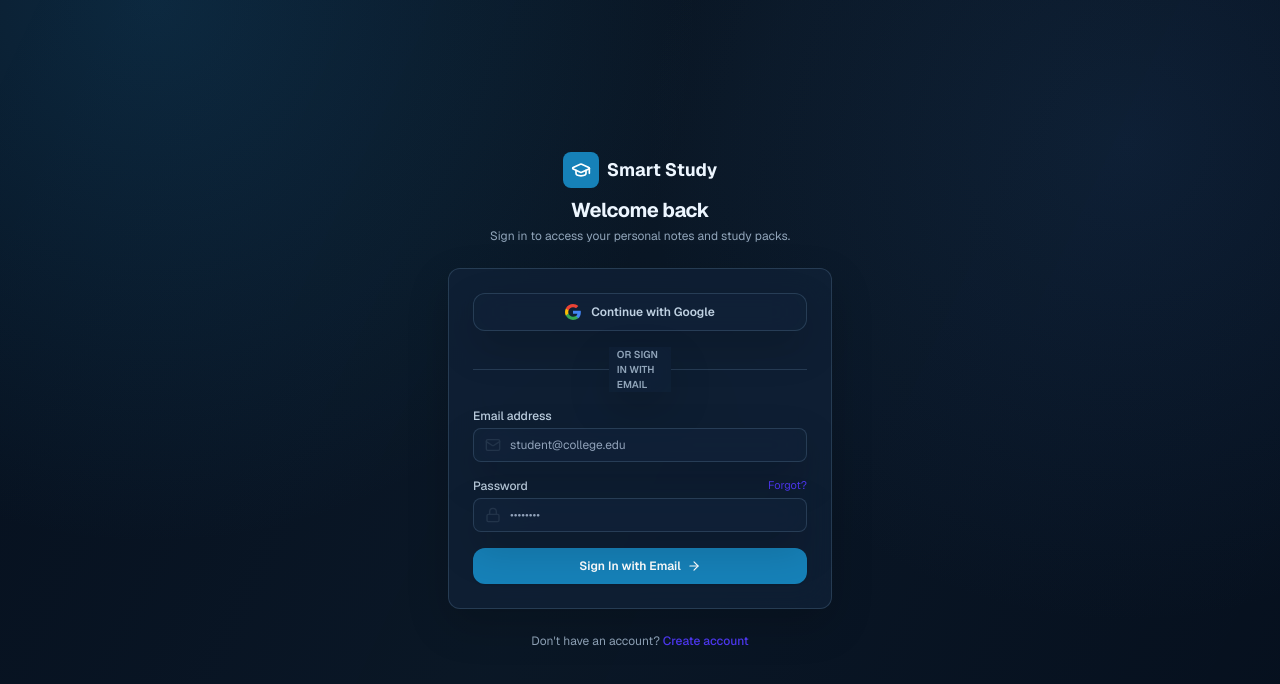
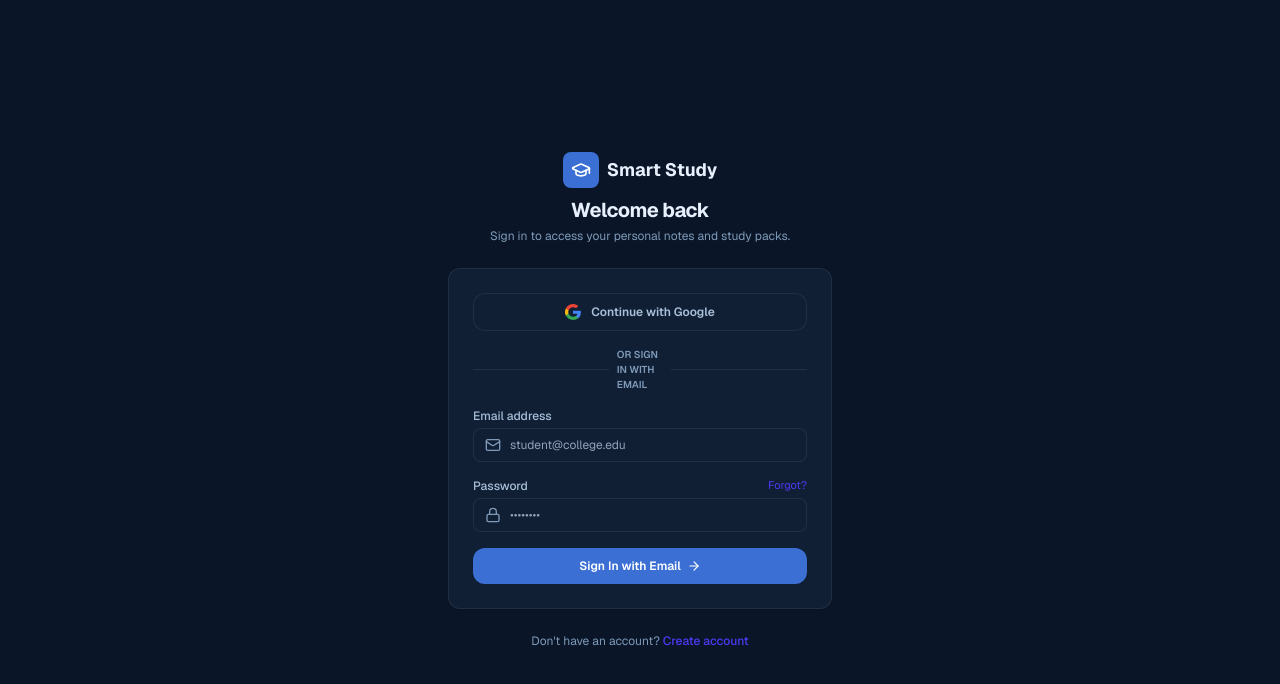
Before and after one commit to mahipatil13/NotesAi, a Next.js app: page /login in a window 1280 px wide. Shown: the top 684 px of the page. Built offline with nearby package versions, Linux system fonts and the light colour scheme; no server answers; the database is empty.

Commit message:
style: refine global visual system
Co-authored-by: Copilot <223556219+Copilot@users.noreply.github.com>

```diff
--- a/src/app/globals.css
+++ b/src/app/globals.css
@@ -2,17 +2,17 @@
 
 @layer base {
   :root {
-    --background: #07111f;
-    --foreground: #e7eef8;
-    --card: #102238;
-    --card-foreground: #e7eef8;
-    --primary: #38bdf8;
+    --background: #0a1628;
+    --foreground: #e8f0fe;
+    --card: #111f35;
+    --card-foreground: #e8f0fe;
+    --primary: #4f8ef7;
     --primary-foreground: #ffffff;
-    --secondary: #152b43;
-    --secondary-foreground: #d8e6f4;
-    --muted: #0d1c2e;
-    --muted-foreground: #91a5ba;
-    --border: #28445f;
+    --secondary: #1a2e4a;
+    --secondary-foreground: #c8d8f0;
+    --muted: #0d1c30;
+    --muted-foreground: #7e9ab8;
+    --border: #1e3352;
   }
 }
 
@@ -21,42 +21,40 @@ html {
 }
 
 body {
-  background-color: #07111f;
-  color: #e7eef8;
+  background-color: #0a1628;
+  color: #e8f0fe;
   font-family: var(--font-geist-sans), system-ui, -apple-system, BlinkMacSystemFont, "Segoe UI", Roboto, sans-serif;
   -webkit-font-smoothing: antialiased;
   overflow-x: hidden;
 }
 
 ::-webkit-scrollbar {
-  width: 8px;
-  height: 8px;
+  width: 7px;
+  height: 7px;
 }
 ::-webkit-scrollbar-track {
-  background: #07111f;
+  background: #0a1628;
 }
 ::-webkit-scrollbar-thumb {
-  background: #29445d;
-  border-radius: 999px;
+  background: #1e3352;
+  border-radius: 3px;
 }
 ::-webkit-scrollbar-thumb:hover {
-  background: #3b607e;
+  background: #2a4a6e;
 }
 
 .clean-card {
-  background: rgba(17, 38, 61, 0.68);
-  border: 1px solid rgba(151, 196, 231, 0.2);
-  box-shadow: 0 18px 50px rgba(0, 0, 0, 0.2);
-  backdrop-filter: blur(18px);
+  background: rgba(17, 31, 53, 0.80);
+  border: 1px solid rgba(255, 255, 255, 0.08);
+  backdrop-filter: blur(12px);
 }
 
+/* Hover: change border only — no lift, no glow */
 .clean-card-hover {
-  transition: transform 250ms ease, border-color 250ms ease, box-shadow 250ms ease;
+  transition: border-color 200ms ease;
 }
 .clean-card-hover:hover {
-  border-color: rgba(125, 211, 252, 0.46);
-  box-shadow: 0 22px 55px rgba(0, 0, 0, 0.3);
-  transform: translateY(-2px);
+  border-color: rgba(79, 142, 247, 0.35);
 }
 
 .workspace-theme,
@@ -64,31 +62,16 @@ body {
 .auth-theme {
   position: relative;
   isolation: isolate;
-  background:
-    radial-gradient(circle at 12% 0%, rgba(27, 101, 145, 0.28), transparent 34rem),
-    radial-gradient(circle at 88% 18%, rgba(36, 76, 126, 0.2), transparent 30rem),
-    #07111f;
-  color: #e7eef8;
+  background: #0a1628;
+  color: #e8f0fe;
 }
 
-.workspace-theme::before,
-.landing-theme::before,
-.auth-theme::before {
-  content: "";
-  position: fixed;
-  inset: 0;
-  z-index: -1;
-  pointer-events: none;
-  background: linear-gradient(115deg, transparent 0%, rgba(104, 184, 225, 0.04) 48%, transparent 100%);
-}
-
+/* Surface cards in dark contexts */
 .workspace-theme .bg-white,
 .landing-theme .bg-white,
 .auth-theme .bg-white {
-  background: rgba(16, 34, 56, 0.76) !important;
-  border-color: rgba(151, 196, 231, 0.18) !important;
-  box-shadow: 0 16px 42px rgba(0, 0, 0, 0.18);
-  backdrop-filter: blur(18px);
+  background: #111f35 !important;
+  border-color: rgba(255, 255, 255, 0.07) !important;
 }
 
 .workspace-theme .bg-slate-50,
@@ -96,25 +79,25 @@ body {
 .landing-theme .bg-slate-50,
 .landing-theme .bg-slate-50\/90,
 .auth-theme .bg-slate-50 {
-  background: rgba(22, 46, 71, 0.72) !important;
+  background: rgba(20, 38, 62, 0.85) !important;
 }
 
 .workspace-theme .text-slate-900,
 .landing-theme .text-slate-900,
 .auth-theme .text-slate-900 {
-  color: #edf6ff !important;
+  color: #e8f0fe !important;
 }
 
 .workspace-theme .text-slate-800,
 .landing-theme .text-slate-800,
 .auth-theme .text-slate-800 {
-  color: #d8e6f4 !important;
+  color: #cddcf0 !important;
 }
 
 .workspace-theme .text-slate-700,
 .landing-theme .text-slate-700,
 .auth-theme .text-slate-700 {
-  color: #bfd1e2 !important;
+  color: #a8c0d8 !important;
 }
 
 .workspace-theme .text-slate-600,
@@ -126,7 +109,7 @@ body {
 .auth-theme .text-slate-600,
 .auth-theme .text-slate-500,
 .auth-theme .text-slate-400 {
-  color: #91a5ba !important;
+  color: #7e9ab8 !important;
 }
 
 .workspace-theme input,
@@ -138,9 +121,9 @@ body {
 .auth-theme input,
 .auth-theme textarea,
 .auth-theme select {
-  background: rgba(7, 20, 34, 0.62) !important;
-  color: #edf6ff !important;
-  border-color: rgba(151, 196, 231, 0.24) !important;
+  background: rgba(8, 18, 32, 0.70) !important;
+  color: #e8f0fe !important;
+  border-color: rgba(255, 255, 255, 0.10) !important;
 }
 
 .workspace-theme .border-slate-200,
@@ -149,19 +132,48 @@ body {
 .landing-theme .border-slate-100,
 .auth-theme .border-slate-200,
 .auth-theme .border-slate-100 {
-  border-color: rgba(151, 196, 231, 0.18) !important;
+  border-color: rgba(255, 255, 255, 0.07) !important;
 }
 
+/* Primary button: a precise blue, not the default indigo-600 */
 .workspace-theme .bg-indigo-600,
 .landing-theme .bg-indigo-600,
 .auth-theme .bg-indigo-600 {
-  background: #1681b8 !important;
+  background: #3b6fd4 !important;
 }
 
 .workspace-theme .hover\:bg-indigo-700:hover,
 .landing-theme .hover\:bg-indigo-700:hover,
 .auth-theme .hover\:bg-indigo-700:hover {
-  background: #1b9bd4 !important;
+  background: #4a7fe8 !important;
+}
+
+/* Flat left-accent card: more intentional than the uniform rounded-xl shadow grid */
+.accent-card {
+  border-left: 3px solid #3b6fd4;
+  background: #111f35;
+  border-top: 1px solid rgba(255,255,255,0.06);
+  border-right: 1px solid rgba(255,255,255,0.06);
+  border-bottom: 1px solid rgba(255,255,255,0.06);
+}
+
+.accent-card-amber {
+  border-left: 3px solid #f0b429;
+  background: #111f35;
+  border-top: 1px solid rgba(255,255,255,0.06);
+  border-right: 1px solid rgba(255,255,255,0.06);
+  border-bottom: 1px solid rgba(255,255,255,0.06);
+}
+
+/* Table-style layout for features section */
+.feature-row {
+  display: grid;
+  grid-template-columns: 1fr;
+  border-bottom: 1px solid rgba(255,255,255,0.07);
+  padding: 1.25rem 0;
+}
+.feature-row:last-child {
+  border-bottom: none;
 }
 
 @media (prefers-reduced-motion: reduce) {
```
